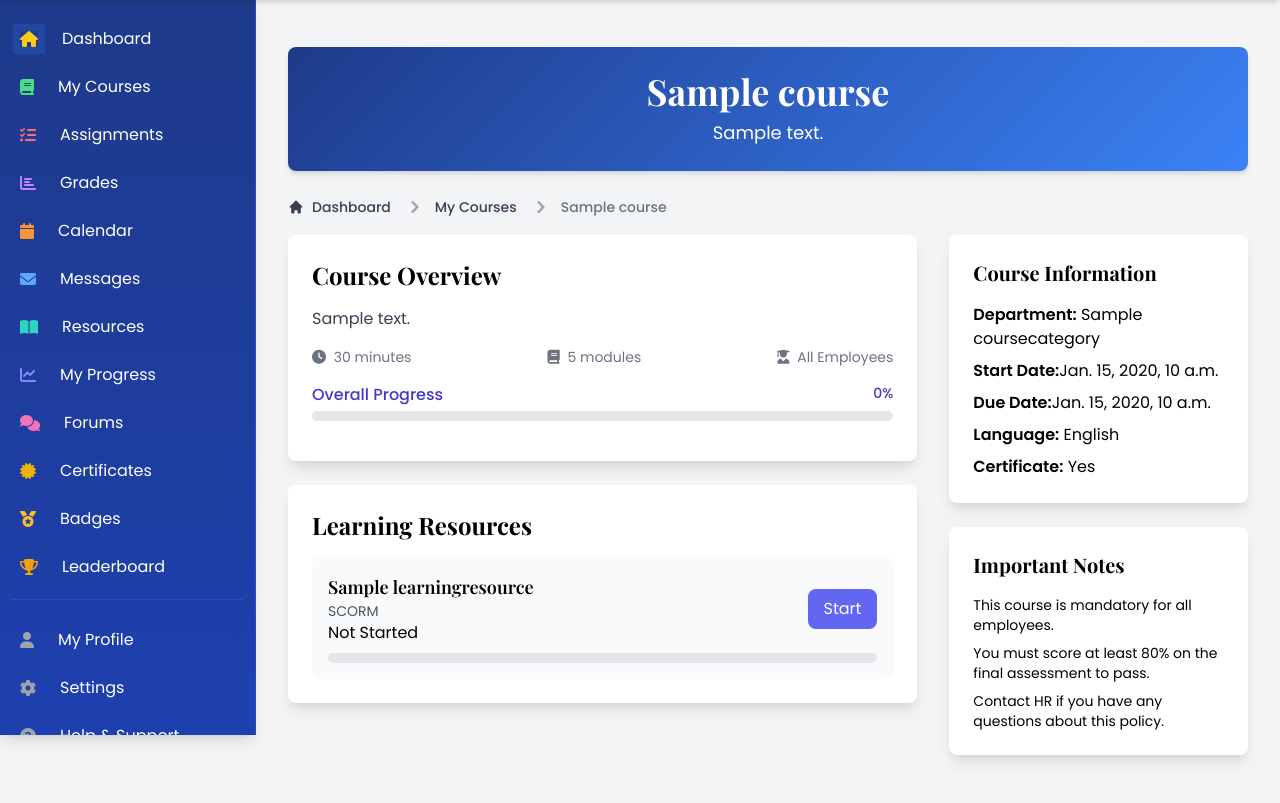
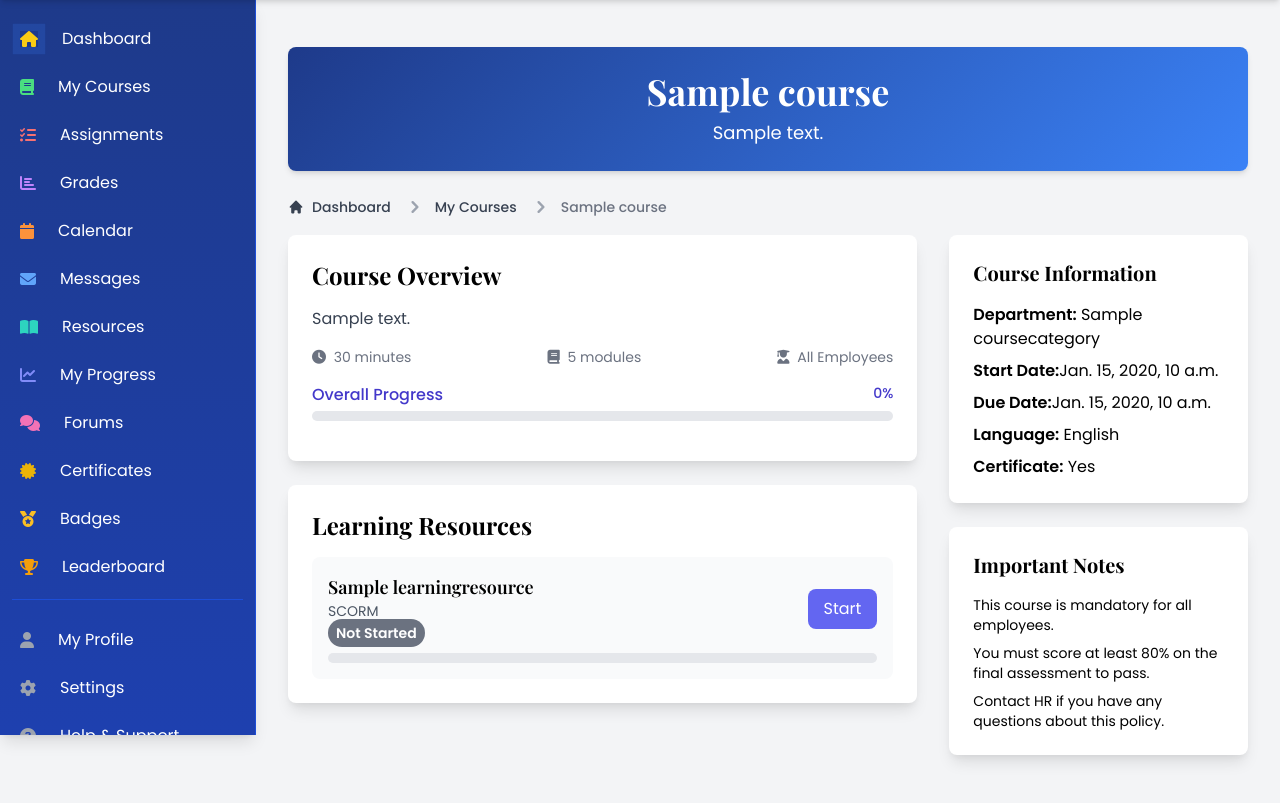
Before and after one commit to phostilite/learning-management-system-django, a Django app: page /en/user/learner/course/detail/00000000-0000-0000-0000-000000000001/ in a window 1280 px wide. Shown: the part 65-868 px from the top of the page. Run offline with Django 5.2, Linux system fonts and the light colour scheme; a user stored in the database is signed in; tables that the repository leaves empty hold one stand-in row (values such as "Sample post"); some libraries are stand-ins or nearby versions.

Commit message:
update: css for completion status

```diff
--- a/templates/users/learner/course_detail.html
+++ b/templates/users/learner/course_detail.html
@@ -38,6 +38,28 @@
         width: 100%;
         height: 100%;
         border: none;
+    }
+
+    .completion-status {
+        font-size: 0.875rem;
+        font-weight: 600;
+        padding: 0.25rem 0.5rem;
+        border-radius: 9999px;
+    }
+
+    .status-completed {
+        background-color: #10B981;
+        color: white;
+    }
+
+    .status-in-progress {
+        background-color: #FBBF24;
+        color: white;
+    }
+
+    .status-not-started {
+        background-color: #6B7280;
+        color: white;
     }
 </style>
 {% endblock %}
```
